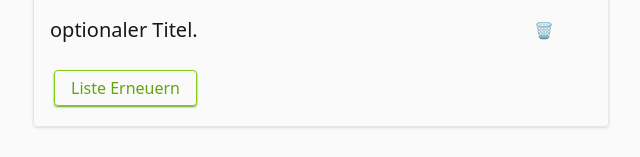
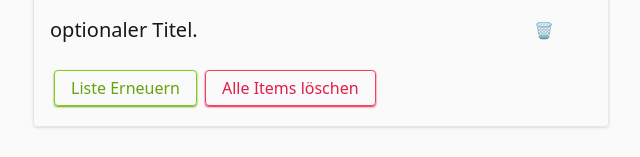
Before and after one commit to Skyle/typewind-ui, a React (Vite) app: page / in a window 1280 px wide. Shown: the part 1834-1991 px from the top of the page, without its empty margins (319-959 px from the left). Built offline with nearby package versions, Linux system fonts and the light colour scheme.

Commit message:
prepres 2

```diff
--- a/src/components/ListSection.tsx
+++ b/src/components/ListSection.tsx
@@ -85,6 +85,14 @@ function ListSection({}: Props) {
           >
             Liste Erneuern
           </Button>
+          <Button
+            color="red"
+            onClick={() => {
+              setList([]);
+            }}
+          >
+            Alle Items löschen
+          </Button>
         </div>
       </Card>
     </div>
--- a/src/components/MenuSection.tsx
+++ b/src/components/MenuSection.tsx
@@ -12,6 +12,7 @@ function MenuSection({}: Props) {
     { value: "vanilla", text: "Pure DOM" },
   ]);
   const [selectedItem, setSelectedItem] = useState(items[0]);
+  const [selectedfuse, setSelectedfuse] = useState(false);
   return (
     <section className="md:flex justify-center md:space-x-4">
       <div className="pb-4 md:pb-0">
@@ -22,6 +23,7 @@ function MenuSection({}: Props) {
             name="Menu"
             value={selectedItem}
             onChange={(value: any) => {
+              setSelectedfuse(true);
               setSelectedItem(value);
             }}
           ></Menu>
@@ -30,6 +32,9 @@ function MenuSection({}: Props) {
       <div className="font-light md:p-10 max-w-sm">
         Menus nehmen ein Array aus Items an und geben bei Veränderung das
         ausgewählt Item zurück.
+        {selectedfuse && (
+          <div className="pt-2">{JSON.stringify(selectedItem)}</div>
+        )}
       </div>
     </section>
   );
```
